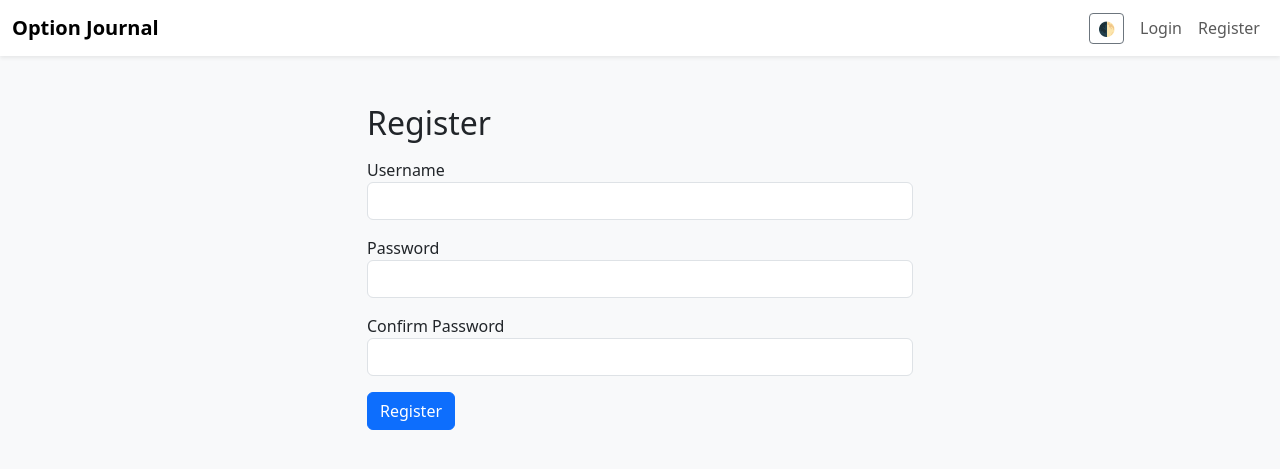
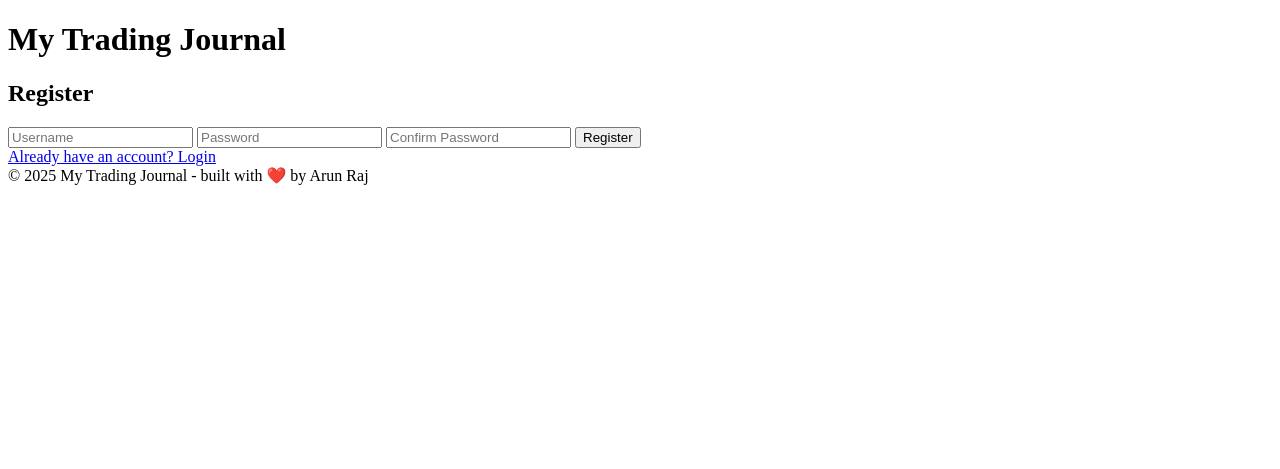
Before and after one commit to BeamingMonkey/option-journal-, a Flask app: page /register in a window 1280 px wide. Shown: the top 469 px of the page. Run offline with Flask 2, Linux system fonts and the light colour scheme; some libraries are stand-ins or nearby versions.

Commit message:
Update register.html

```diff
--- a/templates/register.html
+++ b/templates/register.html
@@ -1,14 +1,28 @@
-{% extends "base.html" %}
-{% block content %}
-<div class="row justify-content-center">
-  <div class="col-md-6">
-    <h2>Register</h2>
-    <form method="post" class="mt-3">
-      <div class="mb-3"><label>Username</label><input name="username" class="form-control" required></div>
-      <div class="mb-3"><label>Password</label><input type="password" name="password" class="form-control" required></div>
-      <div class="mb-3"><label>Confirm Password</label><input type="password" name="confirm" class="form-control" required></div>
-      <button type="submit" class="btn btn-primary">Register</button>
-    </form>
-  </div>
-</div>
-{% endblock %}
+<!DOCTYPE html>
+<html>
+<head>
+    <title>Register - My Trading Journal</title>
+    <link href="https://cdn.tailwindcss.com" rel="stylesheet">
+</head>
+<body class="bg-gray-100 flex items-center justify-center h-screen">
+    <div class="bg-white rounded-lg shadow p-6 w-80">
+        <h1 class="text-2xl font-bold text-center text-blue-600">My Trading Journal</h1>
+        <h2 class="text-xl text-center mt-2">Register</h2>
+        <form method="POST" class="mt-4 space-y-3">
+            <input name="username" placeholder="Username" required
+                   class="w-full p-2 rounded border focus:outline-none focus:border-blue-600" />
+            <input name="password" placeholder="Password" required type="password"
+                   class="w-full p-2 rounded border focus:outline-none focus:border-blue-600" />
+            <input name="confirm" placeholder="Confirm Password" required type="password"
+                   class="w-full p-2 rounded border focus:outline-none focus:border-blue-600" />
+            <button class="bg-green-600 text-white rounded w-full p-2 hover:bg-green-700">Register</button>
+        </form>
+        <div class="text-center mt-3">
+            <a href="{{ url_for('login') }}" class="text-blue-600 hover:underline">Already have an account? Login</a>
+        </div>
+    </div>
+    <footer class="text-center mt-4 text-gray-500 text-sm">
+        &copy; 2025 My Trading Journal - built with ❤️ by Arun Raj
+    </footer>
+</body>
+</html>
```
